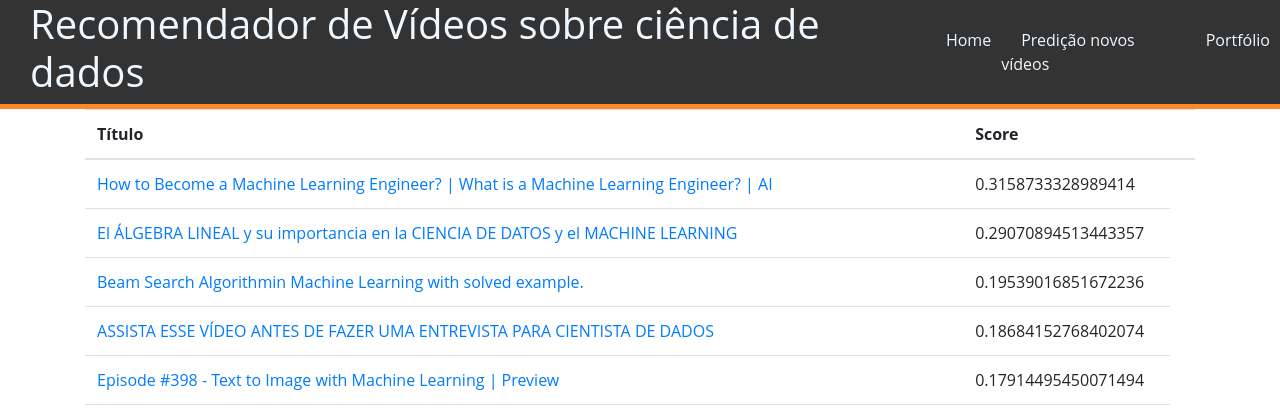
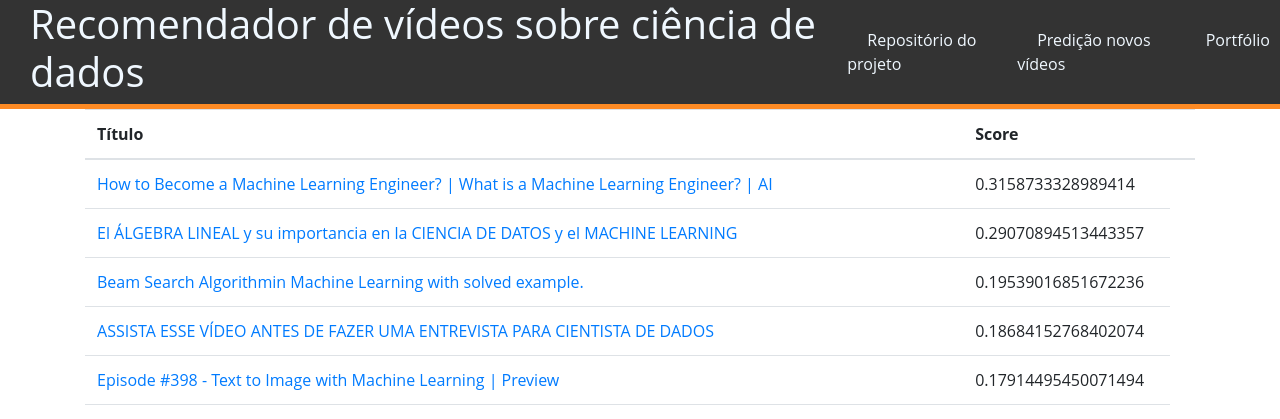
Before and after one commit to fhfraga/classificador_video_youtube, a Flask app: page / in a window 1280 px wide. Shown: the top 419 px of the page. Run offline with Flask 2, Linux system fonts and the light colour scheme; data comes from the database, SQL or seed files in the repository; parts of the project's set-up code (start-up, migrations or seed data) failed here and were passed over; some libraries are stand-ins or nearby versions.

Commit message:
adição de link para o repositório do projeto

```diff
--- a/scripts/templates/base.html
+++ b/scripts/templates/base.html
@@ -14,10 +14,10 @@
 
 <body>
   <header class="header">
-    <a href="/"><h1>Recomendador de Vídeos sobre ciência de dados</h1></a>
+    <a href="/"><h1>Recomendador de vídeos sobre ciência de dados</h1></a>
       <nav>
         <ul class=“menu”>
-          <li><a href="/">Home</a></li>
+          <li><a href="https://github.com/fhfraga/classificador_video_youtube">Repositório do projeto</a></li>
           <li><a href="/predict">Predição novos vídeos</a></li>
           <li><a href=https://fhfraga.github.io>Portfólio</a></li>
         </ul>
```
